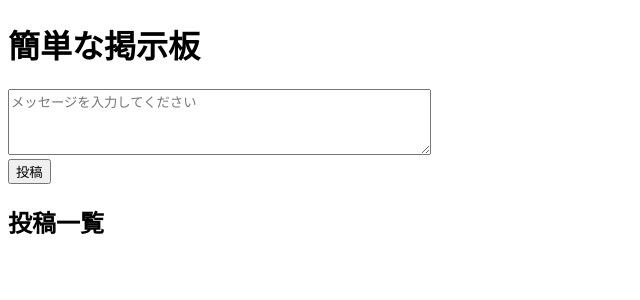
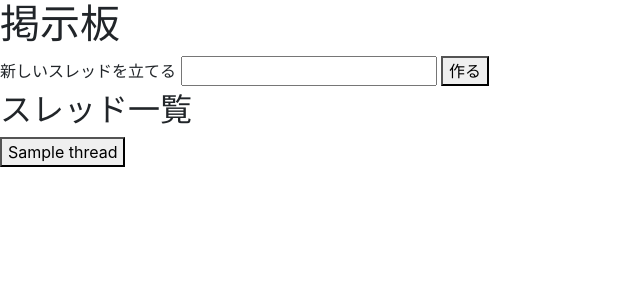
Before and after one commit to Y-Shib-st/myproject, a Flask app: template templates/index.html in a window 1280 px wide. Shown: the top 300 px of the page, without its empty margins (0-640 px from the left). Run offline with Flask 3, Linux system fonts and the light colour scheme; the template is opened without the code that fills it: most values are stand-ins (such as "Sample title", 1, 10 or a date in 2020); some libraries are stand-ins or nearby versions.

Commit message:
htmlの更新

```diff
--- a/templates/index.html
+++ b/templates/index.html
@@ -1,21 +1,23 @@
-<!DOCTYPE html>
-<html lang="ja">
-<head>
-    <meta charset="UTF-8">
-    <meta name="viewport" content="width=device-width, initial-scale=1.0">
-    <title>掲示板</title>
-</head>
-<body>
-    <h1>簡単な掲示板</h1>
-    <form method="POST" action="/">
-        <textarea name="message" rows="4" cols="50" placeholder="メッセージを入力してください"></textarea><br>
-        <button type="submit">投稿</button>
+{% extends "layout.html" %}
+{% block content %}
+    <h1>掲示板</h1>
+
+    <form action="/thread" method="post">
+        <label for="thread">新しいスレッドを立てる</label>
+        <input type="text" name="thread">
+        <!-- <textarea name="article" rows="6" cols="100"></textarea>
+        <p></p>
+        <label for="name">名前</label>
+        <input type="text" name="name"> -->
+        <button type="submit">作る</button>
     </form>
-    <h2>投稿一覧</h2>
-    <ul>
-        {% for message in messages %}
-            <li>{{ message }}</li>
-        {% endfor %}
-    </ul>
-</body>
-</html>
+
+    <h2>スレッド一覧</h2>
+    {% for thread in threads: %}
+        <form action="/thread" method="post">
+            <input type="hidden" name="thread" value="{{ thread.threadname }}">
+            <button type="submit">{{ thread.threadname }}</button>
+        </form>
+    {% endfor %}
+
+{% endblock %}
--- /dev/null
+++ b/templates/layout.html
@@ -0,0 +1,19 @@
+<!DOCTYPE html>
+<html lang="ja">
+    <head>
+        <meta charset="utf-8">
+        <meta name="viewport" content="width=device-width, initial-scale=1, shrink-to-fit=no">
+        <title>BBS</title>
+
+        <link rel="stylesheet" href="https://stackpath.bootstrapcdn.com/bootstrap/4.1.3/css/bootstrap.min.css" integrity="sha384-MCw98/SFnGE8fJT3GXwEOngsV7Zt27NXFoaoApmYm81iuXoPkFOJwJ8ERdknLPMO" crossorigin="anonymous">
+
+        <!-- <style>body {padding: 10px;}</style> -->
+    </head>
+    <body>
+        {% block content %}
+        {% endblock %}
+        <script src="https://code.jquery.com/jquery-3.3.1.slim.min.js" integrity="sha384-q8i/X+965DzO0rT7abK41JStQIAqVgRVzpbzo5smXKp4YfRvH+8abtTE1Pi6jizo" crossorigin="anonymous"></script>
+        <script src="https://cdnjs.cloudflare.com/ajax/libs/popper.js/1.14.3/umd/popper.min.js" integrity="sha384-ZMP7rVo3mIykV+2+9J3UJ46jBk0WLaUAdn689aCwoqbBJiSnjAK/l8WvCWPIPm49" crossorigin="anonymous"></script>
+        <script src="https://stackpath.bootstrapcdn.com/bootstrap/4.1.3/js/bootstrap.min.js" integrity="sha384-ChfqqxuZUCnJSK3+MXmPNIyE6ZbWh2IMqE241rYiqJxyMiZ6OW/JmZQ5stwEULTy" crossorigin="anonymous"></script>
+        </body>
+</html>
```
Also changed, not shown: templates/thread.html (added, +40 -0 lines).
